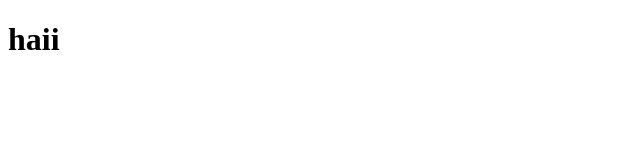
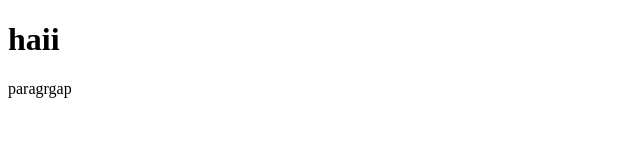
Before and after one commit to fajar-rafsan/wpu-git-test2, a plain HTML site: page index.html in a window 1280 px wide. Shown: the full height of the page, 0-640 px from the left. Drawn offline with Linux system fonts and the light colour scheme.

Commit message:
menambahkan paragrap

```diff
--- a/index.html
+++ b/index.html
@@ -7,5 +7,6 @@
 </head>
 <body>
     <h1>haii</h1>
+    <p>paragrgap</p>
 </body>
 </html>
```
